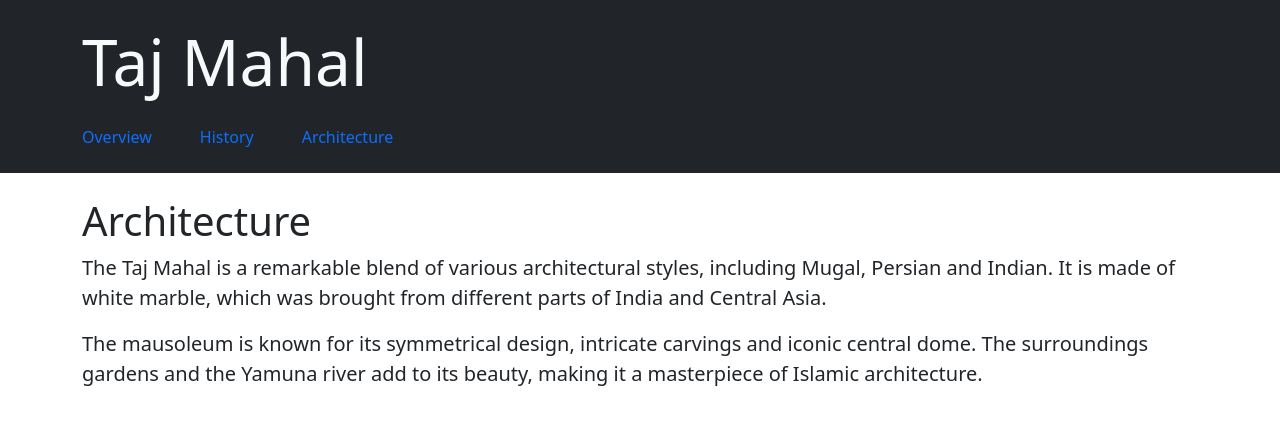
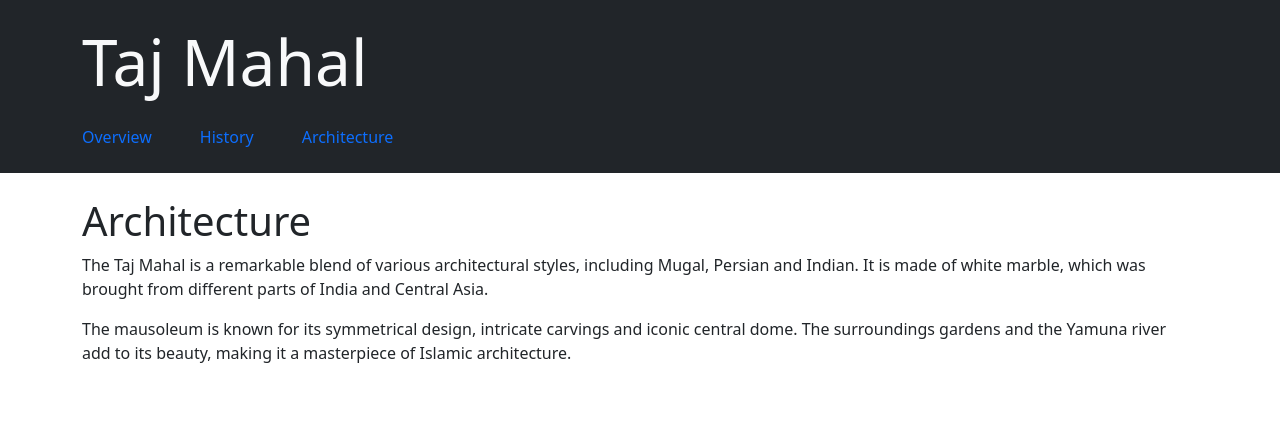
Before and after one commit to iamit-prakash/Taj-Mahal-Info, a React (Vite) app: page /architecture in a window 1280 px wide. Shown: the top 424 px of the page. Built offline with nearby package versions, Linux system fonts and the light colour scheme.

Commit message:
updated bootstrap code

```diff
--- a/src/pages/Architecture.jsx
+++ b/src/pages/Architecture.jsx
@@ -3,12 +3,12 @@ export default function Architecture(){
     return(
         <div className="container py-4">
            <h1>Architecture</h1>
-            <p className="fs-5 fw-light">
+            <p className="fs-6 fw-light">
           The Taj Mahal is a remarkable blend of various architectural styles,
           including Mugal, Persian and Indian. It is made of white marble, which
           was brought from different parts of India and Central Asia.
         </p>
-        <p className="fs-5 fw-light">
+        <p className="fs-6 fw-light">
           The mausoleum is known for its symmetrical design, intricate carvings
           and iconic central dome. The surroundings gardens and the Yamuna river
           add to its beauty, making it a masterpiece of Islamic architecture.
--- a/src/pages/History.jsx
+++ b/src/pages/History.jsx
@@ -3,13 +3,13 @@ export default function History(){
     return(
         <div className="container py-4">
             <h1>History</h1>
-            <p className="fs-5 fw-light">
+            <p className="fs-6 fw-light">
           The Taj Mahal was built between 1631 and 1648 and is the result of the
           profound love Emperor Shah Jahan had for his wife Mumtaz mahal. Mumtaj
           Mahal died during child birth. It took over 20,000 workers and
           artisans to complete this magnificent structure.
         </p>
-        <p className="fs-5 fw-light">
+        <p className="fs-6 fw-light">
           The Taj Mahal is a testament to the artistry of Mugal architecture and
           has a rich history, including surviving wars and natural disasters.
         </p>
```
